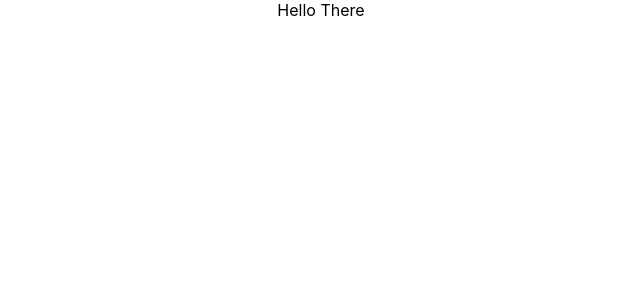
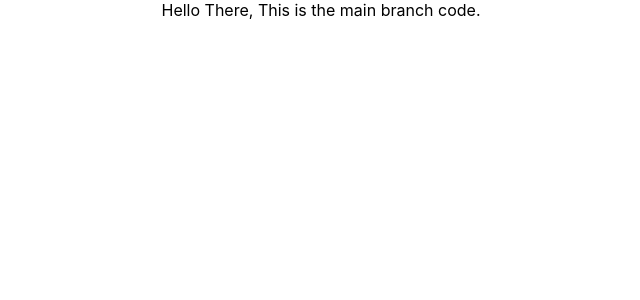
Before and after one commit to jatin-vashisht-primathon/test, a JavaScript app: page / in a window 1280 px wide. Shown: the top 300 px of the page, without its empty margins (319-959 px from the left). Built offline with nearby package versions, Linux system fonts and the light colour scheme; the HTML template or start-up script is replaced by a standard one.

Commit message:
First main commit

```diff
--- a/src/App.js
+++ b/src/App.js
@@ -4,7 +4,7 @@ import './App.css';
 function App() {
   return (
     <div className="App">
-      Hello There
+      Hello There, This is the main branch code.
     </div>
   );
 }
```
